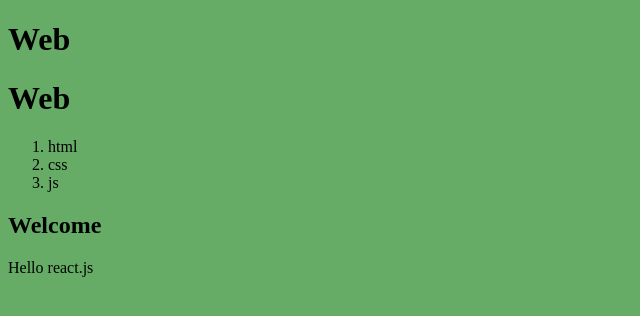
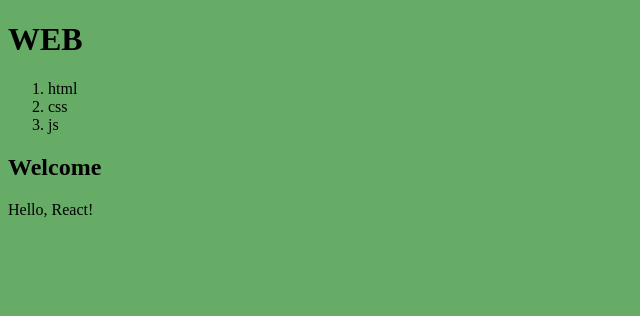
Before and after one commit to kimbigmin/Elice-SW-Engineer-Track, a React (Create React App) app in the folder react-app/: page / in a window 1280 px wide. Shown: the top 316 px of the page, without its empty margins (0-640 px from the left). Built offline with nearby package versions, Linux system fonts and the light colour scheme.

Commit message:
useState 사용하기

```diff
--- a/react-app/src/App.js
+++ b/react-app/src/App.js
@@ -19,27 +19,39 @@
 }
 
 function Nav(props) {
-  let lis = [];
   console.log(props.onChangeMode);
 
   function clickHandler(evt) {
     evt.preventDefault();
     props.onChangeMode();
   }
+  console.log(props.data);
+  // let lis = [];
+  // for (let i = 0; i < props.data.length; i++) {
+  //   let d = props.data[i];
+  //   lis.push(
+  //     <li key={d.id}>
+  //       <a href={"/read/" + d.id} onClick={clickHandler}>
+  //         {d.title}
+  //       </a>
+  //     </li>
+  //   );
+  // }
 
-  for (let i = 0; i < props.data.length; i++) {
-    let d = props.data[i];
-    lis.push(
-      <li key={d.id}>
-        <a href={"/read/" + d.id} onClick={clickHandler}>
-          {d.title}
+  // for => map 리팩토링
+  let liTag = props.data.map((li, index) => {
+    return (
+      <li key={li.id}>
+        <a href={"/read/" + li.id} onClick={clickHandler}>
+          {li.title}
         </a>
       </li>
     );
-  }
+  });
+
   return (
     <nav>
-      <ol>{lis}</ol>
+      <ol>{liTag}</ol>
     </nav>
   );
 }
--- /dev/null
+++ b/react-app/src/App2.js
@@ -0,0 +1,83 @@
+import "./App.css";
+import { useState } from "react";
+
+function Header(props) {
+  console.log(props.onChangeMode);
+  function onClickHandler(evt) {
+    evt.preventDefault();
+    props.onChangeMode("WELCOME");
+  }
+  return (
+    <header>
+      <h1>
+        <a href="index.html" onClick={onClickHandler}>
+          {props.title}
+        </a>
+      </h1>
+    </header>
+  );
+}
+function Nav(props) {
+  let lis = [];
+  function clickHandler(evt) {
+    evt.preventDefault();
+    props.onChangeMode("READ");
+  }
+  for (let i = 0; i < props.data.length; i = i + 1) {
+    let d = props.data[i];
+    lis.push(
+      <li key={d.id}>
+        <a href={"/read/" + d.id} onClick={clickHandler}>
+          {d.title}
+        </a>
+      </li>
+    );
+  }
+  return (
+    <nav>
+      <ol>{lis}</ol>
+    </nav>
+  );
+}
+function Article(props) {
+  return (
+    <article>
+      <h2>{props.title}</h2>
+      {props.body}
+    </article>
+  );
+}
+function App() {
+  // let _mode = useState("WELCOME");
+  // let mode = _mode[0];
+  // let setMode = _mode[1];
+  // 위 내용과 같다.
+  let [mode, setMode] = useState("WELCOME");
+
+  let topics = [
+    { id: 1, title: "html", body: "html is ..." },
+    { id: 2, title: "css", body: "css is ..." },
+    { id: 3, title: "js", body: "js is ..." },
+  ];
+  function ChangeModeHandler(_mode) {
+    setMode(_mode);
+  }
+
+  let articleTag;
+
+  if (mode === "WELCOME") {
+    articleTag = <Article title="Welcome" body="Hello, React!" />;
+  } else {
+    articleTag = <Article title="READ" body="Hello, READ!" />;
+  }
+
+  return (
+    <>
+      <Header title="WEB" onChangeMode={ChangeModeHandler} />
+      <Nav data={topics} onChangeMode={ChangeModeHandler} />
+      {articleTag}
+    </>
+  );
+}
+
+export default App;
--- a/react-app/src/index.js
+++ b/react-app/src/index.js
@@ -1,7 +1,7 @@
 import React from "react";
 import ReactDOM from "react-dom";
 import "./index.css";
-import App from "./App";
+import App from "./App2";
 import reportWebVitals from "./reportWebVitals";
 
 ReactDOM.render(
```
